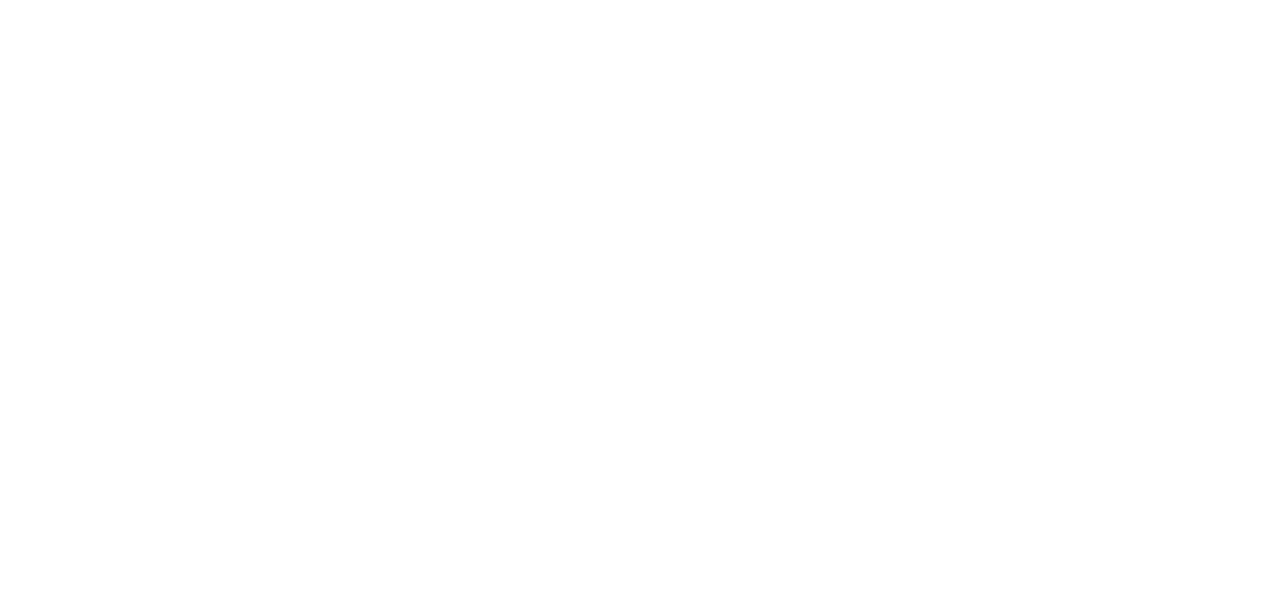
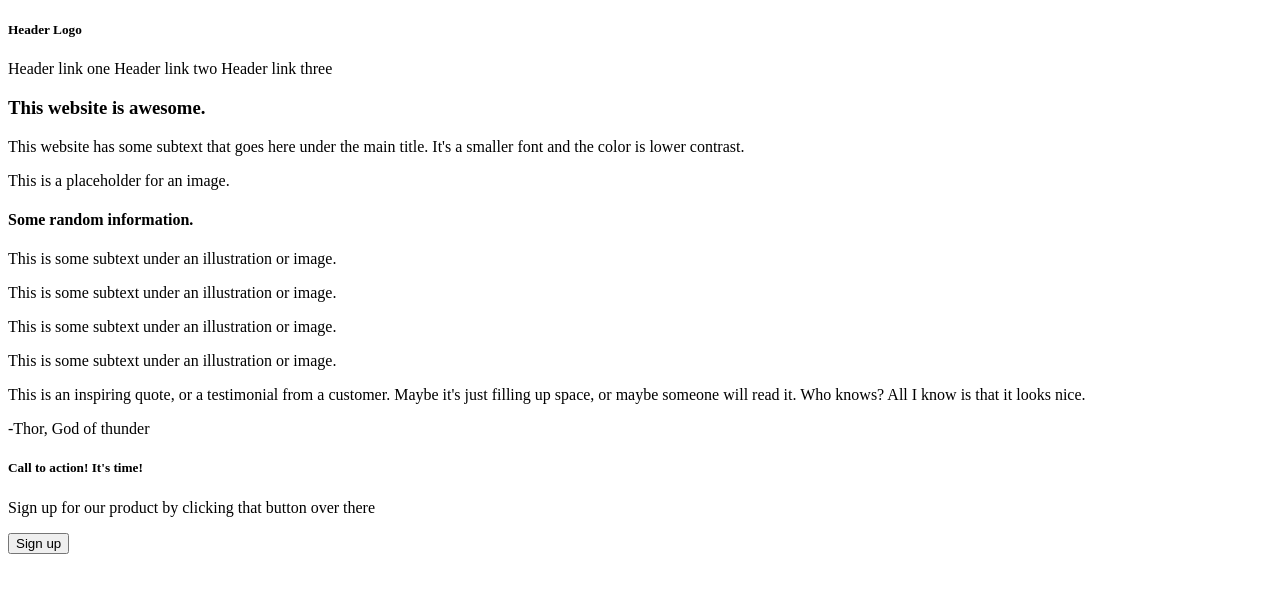
Before and after one commit to Tollpatsch283/TOP-Landing-Page, a plain HTML site: page index.html in a window 1280 px wide. Drawn offline with Linux system fonts and the light colour scheme.

Commit message:
add all content to index.html

```diff
--- a/index.html
+++ b/index.html
@@ -6,6 +6,59 @@
     <title>Document</title>
 </head>
 <body>
+    <div class="section logo">
+        <h5>Header Logo</h5>
+        <div>
+            <span>Header link one</span>
+            <span>Header link two</span>
+            <span>Header link three</span>
+        </div>
+    </div>
+    <div class="section hero">
+      <div>
+        <h3>This website is awesome.</h3>
+        <p>This website has some subtext that goes here under the main title. It's a smaller font and the color is lower contrast.</p>
+      </div>
+      <div class="heropic">This is a placeholder for an image.</div>
+    </div>
+    <div class="section info">
+      <h4>Some random information.</h4>
+      <div>
+        <div>
+            <div class="box"></div>
+            <p>This is some subtext under an illustration or image.</p>
+        </div>
+        <div>
+            <div class="box"></div>
+            <p>This is some subtext under an illustration or image.</p>
+        </div>
+        <div>
+            <div class="box"></div>
+            <p>This is some subtext under an illustration or image.</p>
+        </div>
+        <div>
+            <div class="box"></div>
+            <p>This is some subtext under an illustration or image.</p>
+        </div>
+      </div>
+    </div>
+    <div class="section quote">
+      <div>
+        <p class="quote-text">This is an inspiring quote, or a testimonial from a customer. Maybe it's just filling up space, or maybe someone will read it. Who knows? All I know is that it looks nice.</p>
+        <span>-Thor, God of thunder</span>
+      </div>
+    </div>
+    <div class="section cta">
+      <div>
+        <div>
+            <h5>Call to action! It's time!</h5>
+            <p>Sign up for our product by clicking that button over there</p>
+        </div>
+        <div>
+            <button>Sign up</button>
+        </div>
+      </div>
+    </div>
 
 </body>
 </html>
```
